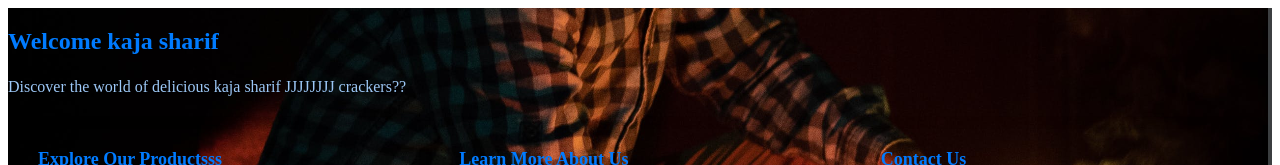
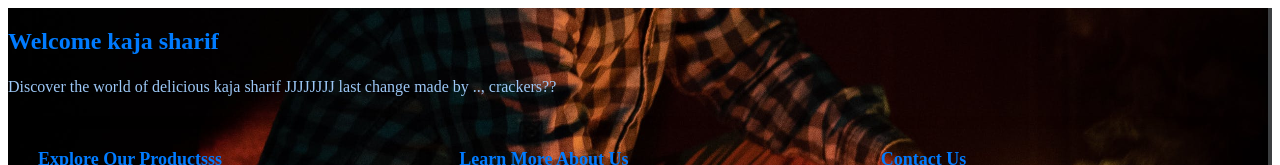
Before and after one commit to kajamal/crackerfrontend, a React (Create React App) app: page / in a window 1280 px wide. Shown: the top 165 px of the page. Built offline with nearby package versions, Linux system fonts and the light colour scheme.

Commit message:
Update Home.js

```diff
--- a/src/components/Home.js
+++ b/src/components/Home.js
@@ -7,7 +7,7 @@ function Home() {
        <div className="container">
          <h2>Welcome kaja sharif</h2>
          <p>
-           Discover the world of delicious kaja sharif JJJJJJJJ crackers??
+           Discover the world of delicious kaja sharif JJJJJJJJ last change made by .., crackers??
          </p>
 
          {/* Links to other sections */}
```
